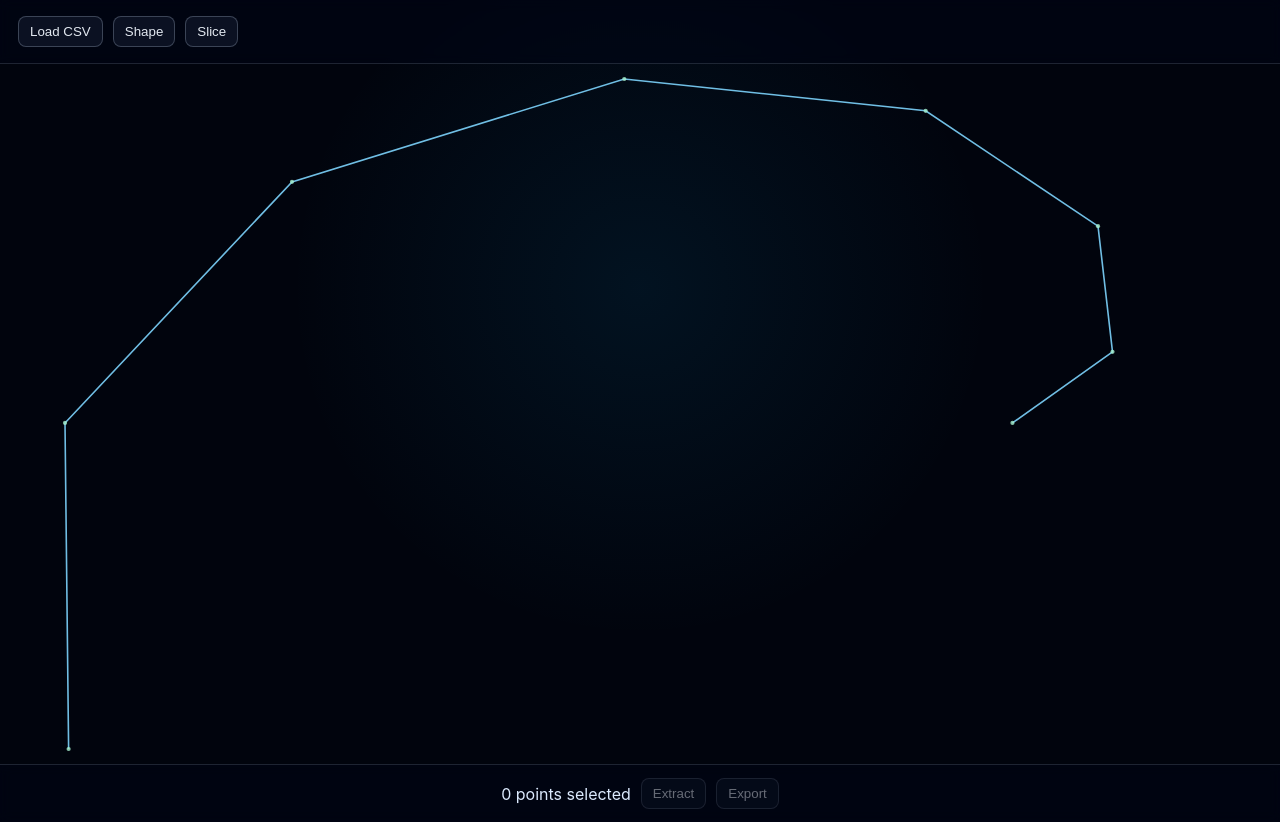
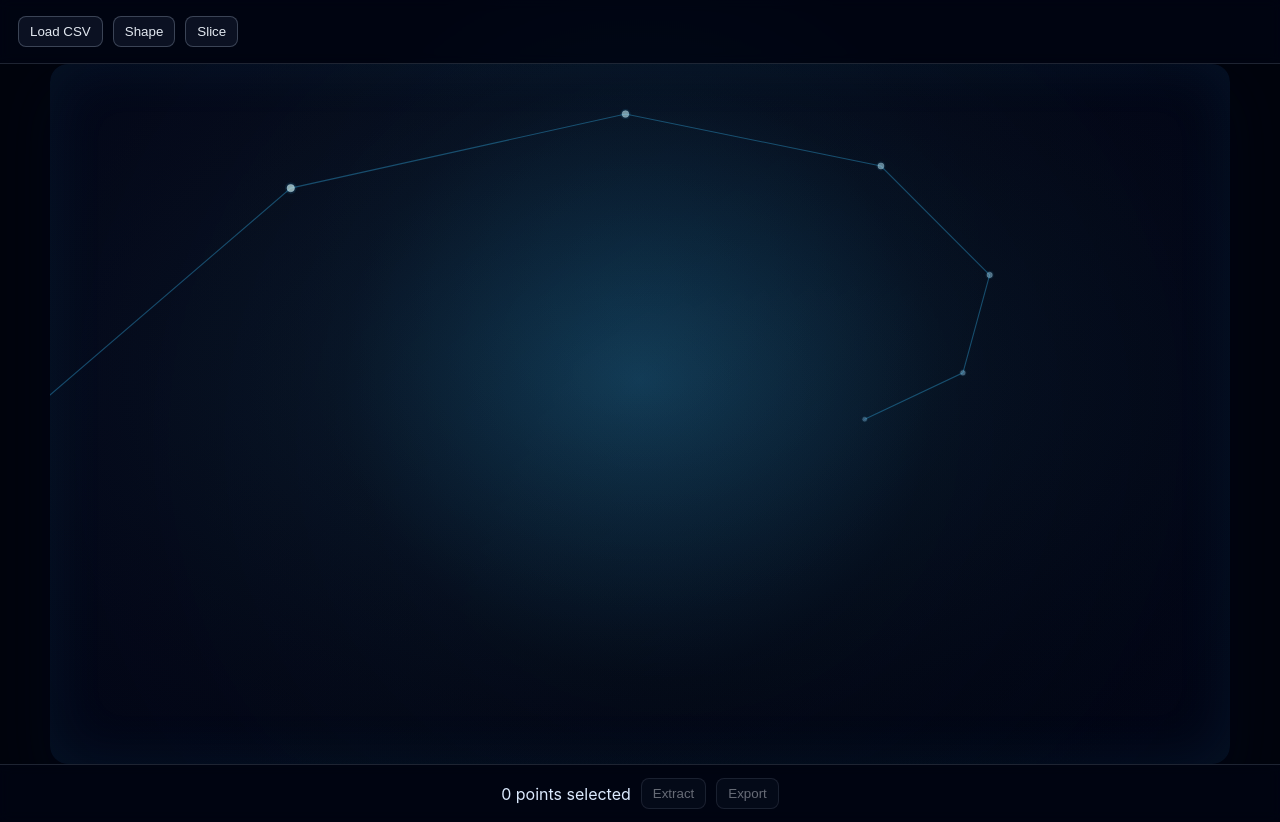
Before and after one commit to exeunt3/highmaps, a React (Vite) app: page / in a window 1280 px wide. Both pictures are taken after a click on the button "Show View". Built offline with nearby package versions, Linux system fonts and the light colour scheme.

Commit message:
Enhance shape viewer with depth-rich 3D rendering

```diff
--- a/src/app.css
+++ b/src/app.css
@@ -85,11 +85,17 @@ button:disabled {
 
 .chart-svg {
   border: none;
-  background: transparent;
+  background:
+    radial-gradient(circle at 50% 45%, rgba(56, 189, 248, 0.12), rgba(2, 6, 23, 0.2) 42%, rgba(2, 6, 23, 0.95) 100%),
+    linear-gradient(145deg, rgba(15, 23, 42, 0.6), rgba(2, 6, 23, 0.2));
+  border-radius: 18px;
+  box-shadow:
+    inset 0 0 60px rgba(56, 189, 248, 0.08),
+    0 24px 60px rgba(2, 6, 23, 0.65);
 }
 
 .selected-point {
-  filter: drop-shadow(0 0 8px rgba(253, 224, 71, 0.65));
+  filter: drop-shadow(0 0 8px rgba(253, 224, 71, 0.85));
 }
 
 .shape-strip {
--- a/src/ui/components/SimpleChart.tsx
+++ b/src/ui/components/SimpleChart.tsx
@@ -4,6 +4,8 @@ import type { EmbeddedPoint } from '../../types/models';
 interface ViewPoint extends EmbeddedPoint {
   px: number;
   py: number;
+  depth: number;
+  glow: number;
 }
 
 interface Props {
@@ -21,15 +23,24 @@ interface Props {
 export const projectPoints = (points: EmbeddedPoint[], width: number, height: number): ViewPoint[] => {
   const xs = points.map((p) => p.x);
   const ys = points.map((p) => p.y);
+  const zs = points.map((p) => p.z ?? 0);
   const minX = Math.min(...xs, 0);
   const maxX = Math.max(...xs, 1);
   const minY = Math.min(...ys, 0);
   const maxY = Math.max(...ys, 1);
+  const minZ = Math.min(...zs, -1);
+  const maxZ = Math.max(...zs, 1);
+  const cx = width / 2;
+  const cy = height / 2;
 
   return points.map((p) => {
-    const x = ((p.x - minX) / (maxX - minX || 1)) * (width - 30) + 15;
-    const y = height - (((p.y - minY) / (maxY - minY || 1)) * (height - 30) + 15);
-    return { ...p, px: x, py: y };
+    const nx = ((p.x - minX) / (maxX - minX || 1)) * 2 - 1;
+    const ny = ((p.y - minY) / (maxY - minY || 1)) * 2 - 1;
+    const depth = ((p.z ?? 0) - minZ) / (maxZ - minZ || 1);
+    const perspective = 0.7 + depth * 0.65;
+    const x = cx + nx * (width * 0.42) * perspective;
+    const y = cy - ny * (height * 0.4) * perspective;
+    return { ...p, px: x, py: y, depth, glow: 0.4 + depth * 0.6 };
   });
 };
 
@@ -46,21 +57,40 @@ export const SimpleChart = ({
 }: Props) => {
   if (points.length === 0) return <div className="empty-state">Paste CSV to begin.</div>;
   const projected = projectPoints(points, width, height);
+  const depthSorted = [...projected].sort((a, b) => a.depth - b.depth);
   const d = projected.map((p, i) => `${i === 0 ? 'M' : 'L'} ${p.px} ${p.py}`).join(' ');
 
   return (
     <svg className="chart-svg" width={width} height={height} onPointerDown={onPointerDown} onPointerMove={onPointerMove} onPointerUp={onPointerUp}>
-      <path d={d} fill="none" stroke="rgba(125, 211, 252, 0.9)" strokeWidth={1.6} />
-      {projected.map((p) => (
-        <circle
-          key={p.id}
-          cx={p.px}
-          cy={p.py}
-          r={highlightIds?.has(p.id) ? 4.2 : 2.1}
-          fill={highlightIds?.has(p.id) ? '#fde047' : 'rgba(167, 243, 208, 0.8)'}
-          className={highlightIds?.has(p.id) ? 'selected-point' : ''}
-        />
-      ))}
+      <defs>
+        <radialGradient id="chartGlow" cx="50%" cy="45%" r="70%">
+          <stop offset="0%" stopColor="rgba(56, 189, 248, 0.15)" />
+          <stop offset="100%" stopColor="rgba(2, 6, 23, 0)" />
+        </radialGradient>
+      </defs>
+      <rect x={0} y={0} width={width} height={height} fill="url(#chartGlow)" />
+      <path d={d} fill="none" stroke="rgba(56, 189, 248, 0.35)" strokeWidth={1.1} strokeLinecap="round" />
+      {depthSorted.map((p) => {
+        const selected = highlightIds?.has(p.id);
+        const radius = selected ? 5.2 : 2 + p.depth * 2.4;
+        const fill = selected
+          ? '#fde047'
+          : `rgba(${Math.round(140 + p.depth * 80)}, ${Math.round(210 + p.depth * 30)}, ${Math.round(255 - p.depth * 35)}, ${0.5 + p.depth * 0.45})`;
+        return (
+          <g key={p.id} style={{ opacity: selected ? 1 : 0.58 + p.depth * 0.4 }}>
+            <circle cx={p.px} cy={p.py} r={radius + p.glow * 2.5} fill="rgba(56, 189, 248, 0.12)" />
+            <circle
+              cx={p.px}
+              cy={p.py}
+              r={radius}
+              fill={fill}
+              stroke={selected ? 'rgba(254, 249, 195, 0.9)' : `rgba(186, 230, 253, ${0.35 + p.depth * 0.4})`}
+              strokeWidth={selected ? 1.4 : 0.8}
+              className={selected ? 'selected-point' : ''}
+            />
+          </g>
+        );
+      })}
       {selectionBox && (
         <rect
           x={Math.min(selectionBox.x, selectionBox.x + selectionBox.w)}
--- a/src/ui/explorer/ExplorerScreen.tsx
+++ b/src/ui/explorer/ExplorerScreen.tsx
@@ -44,32 +44,47 @@ const shapeProjection = (shapeId: string, points: EmbeddedPoint[], control: numb
 
     switch (shapeId) {
       case 'line':
-        return { ...point, x: t * 10 - 5, y: 0 };
+        return { ...point, x: t * 10 - 5, y: 0, z: Math.sin(theta * 0.35) * 0.8 };
       case 'circle':
-        return { ...point, x: Math.cos(theta) * scale, y: Math.sin(theta) * scale };
+        return { ...point, x: Math.cos(theta) * scale, y: Math.sin(theta) * scale, z: Math.sin(theta * 1.4) * 1.1 };
       case 'spiral': {
         const r = 0.3 + t * 2.4 * scale;
-        return { ...point, x: Math.cos(theta) * r, y: Math.sin(theta) * r };
+        return { ...point, x: Math.cos(theta) * r, y: Math.sin(theta) * r, z: t * 5 - 2.5 };
       }
       case 'helix':
-        return { ...point, x: Math.cos(theta) * scale, y: t * 5 - 2.5 + Math.sin(theta * 0.4) * 0.6 };
+        return { ...point, x: Math.cos(theta) * scale, y: t * 5 - 2.5 + Math.sin(theta * 0.4) * 0.6, z: Math.sin(theta) * scale * 1.4 };
       case 'sphere': {
         const phi = Math.PI * t;
-        return { ...point, x: Math.cos(theta) * Math.sin(phi) * 2, y: Math.cos(phi) * 2 };
+        return {
+          ...point,
+          x: Math.cos(theta) * Math.sin(phi) * 2,
+          y: Math.cos(phi) * 2,
+          z: Math.sin(theta) * Math.sin(phi) * 2,
+        };
       }
       case 'torus': {
         const phi = (Math.PI * 2 * i) / Math.max(points.length, 1);
         const ring = 1.4 + 0.65 * Math.cos(theta * 0.8);
-        return { ...point, x: ring * Math.cos(phi), y: ring * Math.sin(phi) };
+        return { ...point, x: ring * Math.cos(phi), y: ring * Math.sin(phi), z: Math.sin(theta * 0.8) * 1.6 };
       }
       case 'grid': {
         const cols = Math.max(3, Math.round(8 + control * 2));
         const row = Math.floor(i / cols);
         const col = i % cols;
-        return { ...point, x: col - cols / 2, y: row * 0.75 - 4 };
+        return {
+          ...point,
+          x: col - cols / 2,
+          y: row * 0.75 - 4,
+          z: Math.sin(col * 0.7) * 0.8 + Math.cos(row * 0.6) * 0.8,
+        };
       }
       case 'wave':
-        return { ...point, x: t * 12 - 6, y: Math.sin(theta) * (1.2 + control * 0.2) };
+        return {
+          ...point,
+          x: t * 12 - 6,
+          y: Math.sin(theta) * (1.2 + control * 0.2),
+          z: Math.cos(theta * 0.55) * (1.4 + control * 0.15),
+        };
       case 'lissajous': {
         const a = 3 + Math.round(control);
         const b = 2 + Math.round(control * 1.6);
@@ -78,6 +93,7 @@ const shapeProjection = (shapeId: string, points: EmbeddedPoint[], control: numb
           ...point,
           x: Math.sin(a * theta + delta) * (1.8 + control * 0.25),
           y: Math.sin(b * theta) * (1.8 + control * 0.25),
+          z: Math.sin((a + b) * theta * 0.35) * 2,
         };
       }
       case 'epicycloid': {
@@ -87,12 +103,17 @@ const shapeProjection = (shapeId: string, points: EmbeddedPoint[], control: numb
         const phi = theta * 0.65;
         const x = (R + r) * Math.cos(phi) - r * Math.cos(((R + r) / r) * phi);
         const y = (R + r) * Math.sin(phi) - r * Math.sin(((R + r) / r) * phi);
-        return { ...point, x: x * 0.45, y: y * 0.45 };
+        return { ...point, x: x * 0.45, y: y * 0.45, z: Math.cos(phi * 1.6) * 1.8 };
       }
       case 'poincare': {
         const radial = Math.tanh(t * (2.1 + control * 0.35));
         const angle = theta * (1.4 + control * 0.15) + Math.sin(theta * 0.35) * 0.3;
-        return { ...point, x: radial * Math.cos(angle) * 2.4, y: radial * Math.sin(angle) * 2.4 };
+        return {
+          ...point,
+          x: radial * Math.cos(angle) * 2.4,
+          y: radial * Math.sin(angle) * 2.4,
+          z: (1 - radial * radial) * 2.2 - 1,
+        };
       }
       case 'hyperboloid': {
         const v = t * 2.2 - 1.1;
@@ -103,6 +124,7 @@ const shapeProjection = (shapeId: string, points: EmbeddedPoint[], control: numb
           ...point,
           x: Math.cos(theta * 0.75) * tube,
           y: sinh * 1.55,
+          z: Math.sin(theta * 0.75) * tube,
         };
       }
       default:
```
